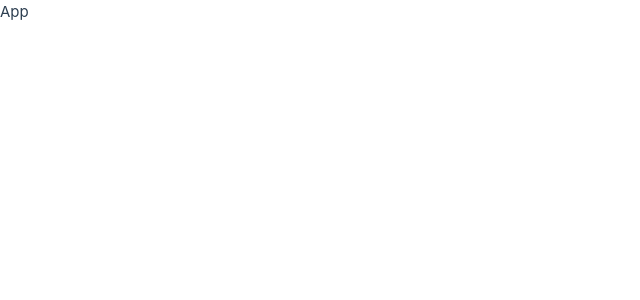
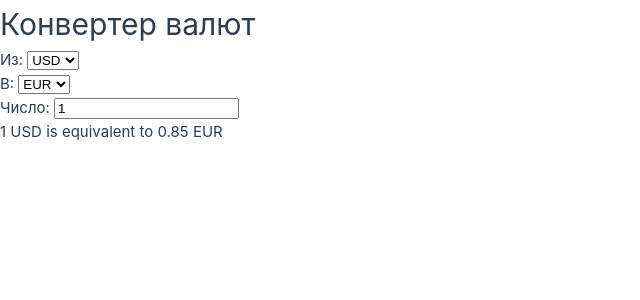
Before and after one commit to senuch1/vue-test, a Vue app: page / in a window 1280 px wide. Before the commit this address had no page. Shown: the top 300 px of the page, without its empty margins (0-640 px from the left). Built offline with nearby package versions, Linux system fonts and the light colour scheme.

Commit message:
homework7

```diff
--- a/src/App.vue
+++ b/src/App.vue
@@ -1,14 +1,22 @@
 <script>
+import CurrencyConverter from "./components/CurrencyConverter.vue";
+
 export default {
-  data: () => {
-    return {}
-  }
-}
+  name: "App",
+  components: {
+    CurrencyConverter,
+  },
+};
 </script>
 
+
 <template>
-  <div>App</div>
+  <div id="app">
+    <CurrencyConverter />
+  </div>
 </template>
 
-<style scoped>
+<style>
+
+
 </style>
--- /dev/null
+++ b/src/components/CurrencyConverter.vue
@@ -0,0 +1,57 @@
+
+<script>
+export default {
+  data() {
+    return {
+      currencies: ["USD", "EUR", "RUB", "SUM", "KZT"],
+      fromCurrency: "USD",
+      toCurrency: "EUR",
+      amount: 1,
+      exchangeRates: {
+        USD: { EUR: 0.85, RUB: 75, SUM: 10700, KZT: 470, },
+        EUR: { USD: 1.18, RUB: 88.46, SUM: 12575, KZT: 499, },
+        RUB: { USD: 0.013, EUR: 0.011, SUM: 142, KZT: 5, },
+        SUM: { USD: 0.000093, EUR: 0.00008, RUB: 7.04, KZT: 0.039, },
+        KZT: { USD: 0.0021, EUR: 0.0020, SUM: 25.90, RUB: 0.20, }
+      },
+    };
+  },
+  computed: {
+    convertedAmount() {
+      const rate = this.exchangeRates[this.fromCurrency][this.toCurrency];
+      return (this.amount * rate).toFixed(2);
+    },
+  },
+  methods: {
+    calculateCurrency() {
+      this.convertedAmount = this.amount * this.exchangeRates[this.fromCurrency][this.toCurrency];
+    },
+  },
+
+};
+</script>
+<template>
+  <div>
+    <h1>Конвертер валют</h1>
+
+    <div>
+      <label>Из: </label>
+      <select v-model="fromCurrency">
+        <option v-for="currency in currencies" :value="currency">{{ currency }}</option>
+      </select>
+    </div>
+    <div>
+      <label>В: </label>
+      <select v-model="toCurrency">
+        <option v-for="currency in currencies" :value="currency">{{ currency }}</option>
+      </select>
+    </div>
+    <div>
+      <label>Число: </label>
+      <input type="number" v-model="amount" />
+    </div>
+    <div>
+      <p>{{ amount }} {{ fromCurrency }} is equivalent to {{ convertedAmount }} {{ toCurrency }}</p>
+    </div>
+  </div>
+</template>
```
